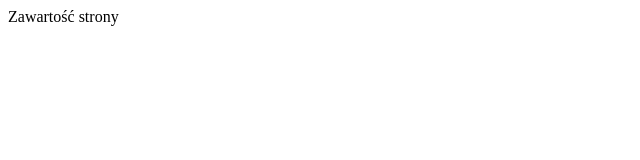
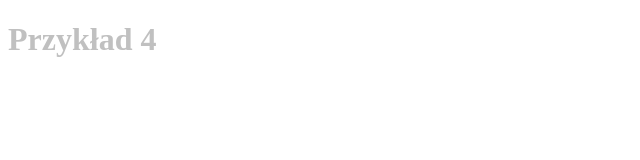
Before and after one commit to jakubwojcik987/jakubwojcik987.github.io, a plain HTML site: page index.html in a window 1280 px wide. Shown: the whole page, without its empty margins (0-640 px from the left). Drawn offline with Linux system fonts and the light colour scheme.

Commit message:
Update index.html

```diff
--- a/index.html
+++ b/index.html
@@ -1,9 +1,17 @@
 <!DOCTYPE html>
 <html lang="pl">
  <head>
-  <title>Tytuł strony</title>
+  <title>Przykład 4</title>
+  <meta charset="utf-8">
+  <link rel="stylesheet" href="styl.css">
+  <style>
+body {
+ color: silver;
+}
+  </style>
  </head>
  <body>
-  Zawartość strony
+  <h1>Przykład 4</h1>
+  <p style="color:white;">Witaj świecie</p>
  </body>
 </html>
```
